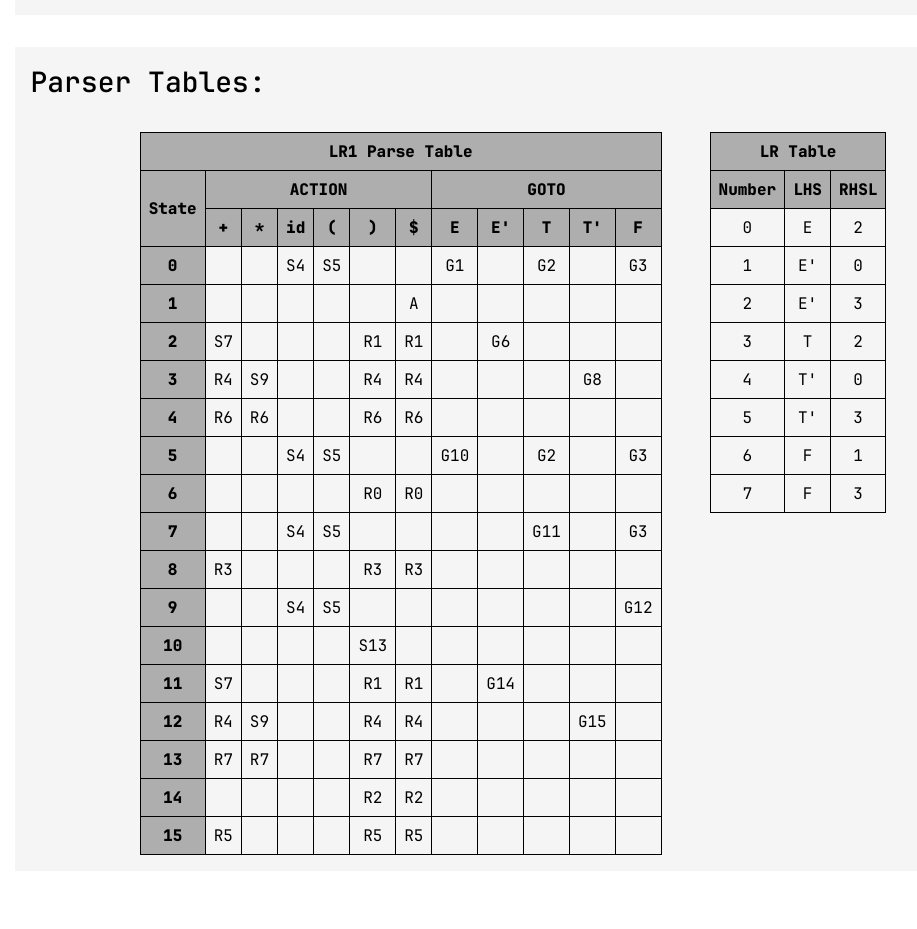
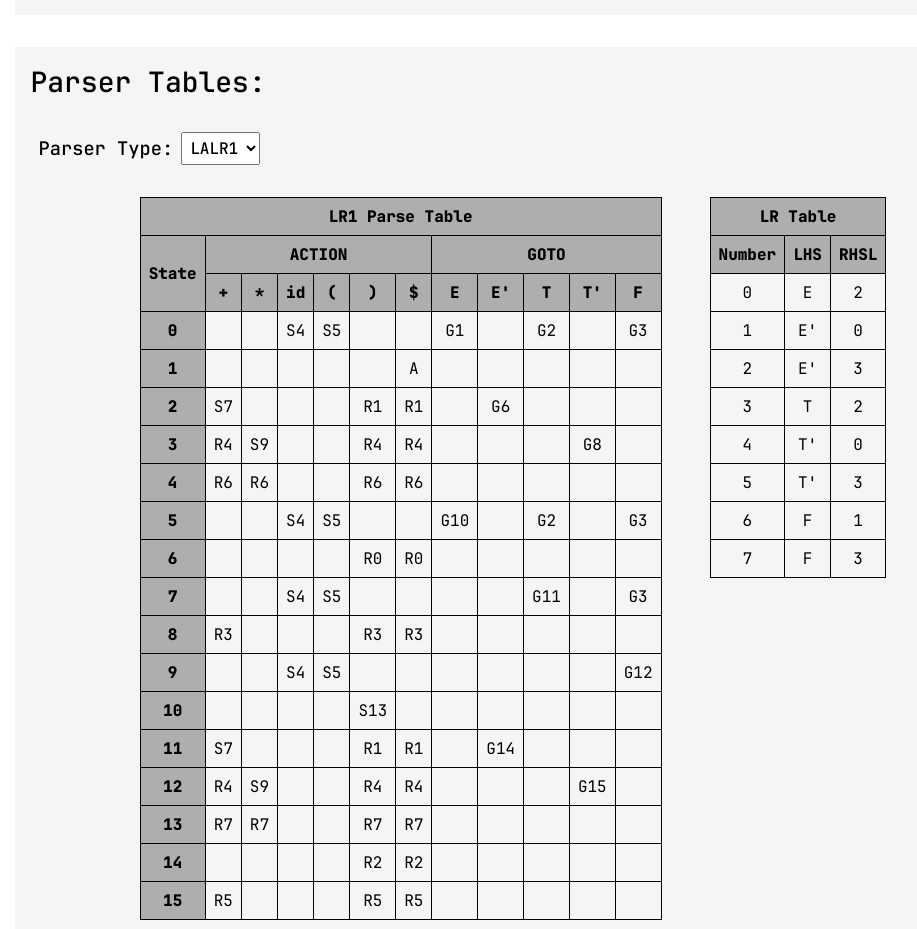
Before and after one commit to itsEmadK/LRParserGenerator, a React (Vite) app: page / in a window 1280 px wide. Shown: the part 1461-2390 px from the top of the page, without its empty margins (127-1044 px from the left). Before the commit the page ends 2364 px from the top, so only its background shows below. Built offline with nearby package versions, Linux system fonts and the light colour scheme.

Commit message:
Add parser type select option

```diff
--- a/src/App.jsx
+++ b/src/App.jsx
@@ -31,13 +31,49 @@ const initialPT = new ParseTable(initialDFA);
 function App() {
   const [grammar, setGrammar] = useState(initialGrammar);
   const [parseTable, setParseTable] = useState(initialPT);
+  const [parserType, setParserType] = useState('LALR1');
   function handleRulesSubmission(rules) {
     const gr = new Grammar(rules);
-    const dfa = new LR1DFA(gr);
-    const pt = new ParseTable(dfa, false);
+    let dfa;
+    switch (parserType) {
+      case 'LR0':
+        dfa = new LR0DFA(gr);
+        break;
+      case 'SLR1':
+        dfa = new SLR1DFA(gr);
+        break;
+      case 'LALR1':
+        dfa = new LALR1DFA(gr);
+        break;
+      case 'LR1':
+        dfa = new LR1DFA(gr);
+        break;
+    }
+    const pt = new ParseTable(dfa, parserType === 'LR1');
     setGrammar(gr);
     setParseTable(pt);
   }
+  function handleParserTypeChange(newType) {
+    let newDFA;
+    switch (newType) {
+      case 'LR0':
+        newDFA = new LR0DFA(grammar);
+        break;
+      case 'SLR1':
+        newDFA = new SLR1DFA(grammar);
+        break;
+      case 'LALR1':
+        newDFA = new LALR1DFA(grammar);
+        break;
+      case 'LR1':
+        newDFA = new LR1DFA(grammar);
+        break;
+    }
+    let newParseTable = new ParseTable(newDFA, newType === 'LR1');
+    setParserType(newType);
+    setParseTable(newParseTable);
+  }
+
   return (
     <>
       <PageHeader />
@@ -47,8 +83,14 @@ function App() {
       />
       {grammar && (
         <>
-          <GrammarInfoSection grammar={grammar} />
-          <ParserTablesSection parseTable={parseTable} grammar={grammar} />
+          <GrammarInfoSection key={grammar.toString()} grammar={grammar} />
+          <ParserTablesSection
+            key={parseTable.toString()}
+            parserType={parserType}
+            parseTable={parseTable}
+            grammar={grammar}
+            onParserTypeChange={handleParserTypeChange}
+          />
         </>
       )}
     </>
--- a/src/components/ParserTablesSection.jsx
+++ b/src/components/ParserTablesSection.jsx
@@ -6,10 +6,27 @@ import Grammar from '../parse-logic/grammar';
  *
  * @param {{parseTable:ParseTable,grammar:Grammar}} param0
  */
-export default function ParserTablesSection({ parseTable, grammar }) {
+export default function ParserTablesSection({
+  parseTable,
+  grammar,
+  parserType,
+  onParserTypeChange,
+}) {
+  function handleParserTypeChange(e) {
+    onParserTypeChange(e.target.value);
+  }
   return (
     <section className={styles['parser-tables']}>
       <h2>Parser Tables:</h2>
+      <div className={styles['parser-type-container']}>
+        <h3>Parser Type:</h3>
+        <select value={parserType} onChange={handleParserTypeChange}>
+          <option>LR0</option>
+          <option>SLR1</option>
+          <option>LALR1</option>
+          <option>LR1</option>
+        </select>
+      </div>
       <div className={styles['tables']}>
         <LRParseTable parseTable={parseTable} />
         <LRTable grammar={grammar} />
--- a/src/components/parser-tables-section.module.css
+++ b/src/components/parser-tables-section.module.css
@@ -8,3 +8,19 @@
 .parser-tables h2 {
   margin-bottom: 2rem;
 }
+
+.parser-type-container {
+  display: flex;
+  gap: 0.5rem;
+  margin-bottom: 2rem;
+  align-items: center;
+}
+.parser-type-container h3 {
+  margin-left: 0.5rem;
+  font-weight: 600;
+}
+.parser-type-container select {
+  font-size: 1rem;
+  font-weight: 600;
+  padding: 0.25rem;
+}
```
